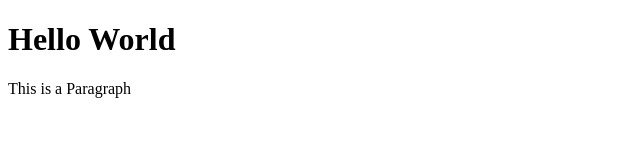
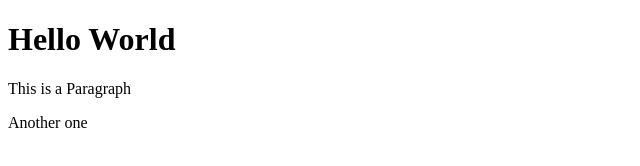
Before and after one commit to justalittlemoh/git-test, a plain HTML site: page index.html in a window 1280 px wide. Shown: the full height of the page, 0-640 px from the left. Drawn offline with Linux system fonts and the light colour scheme.

Commit message:
third commit

```diff
--- a/index.html
+++ b/index.html
@@ -2,7 +2,8 @@
 <html>
     <body>
         <h1>Hello World</h1>
-        <p>This is a Paragraph</p>
+        <p>This is a Paragraph  </p>
+        <p>Another one</p>
     </body>
 
 </html>
```
